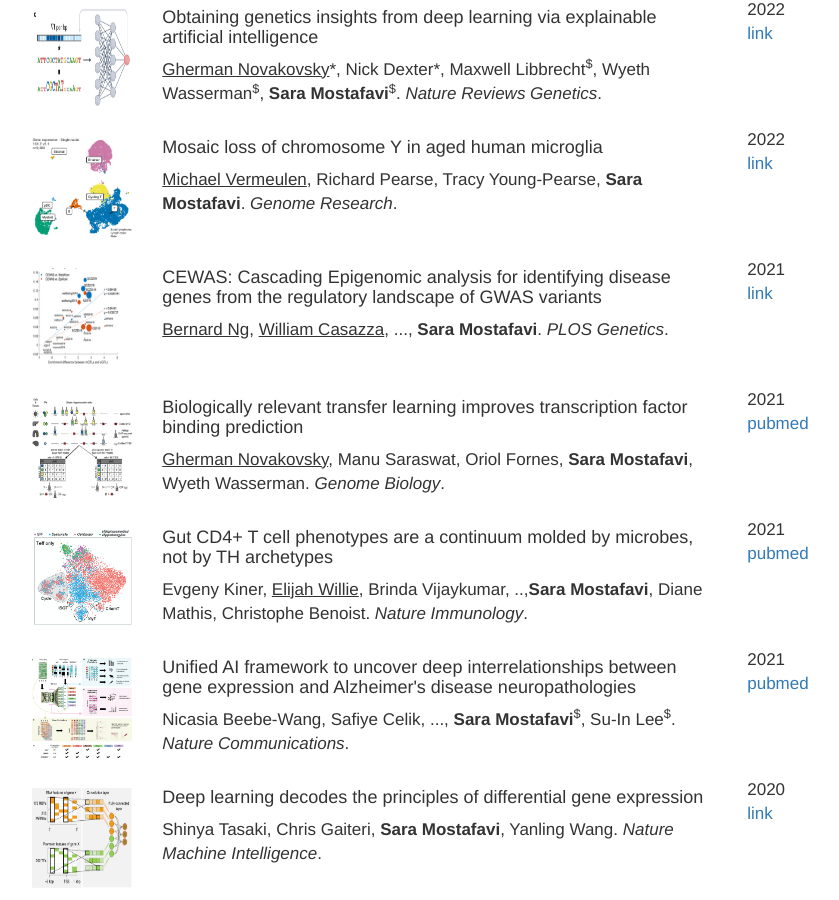
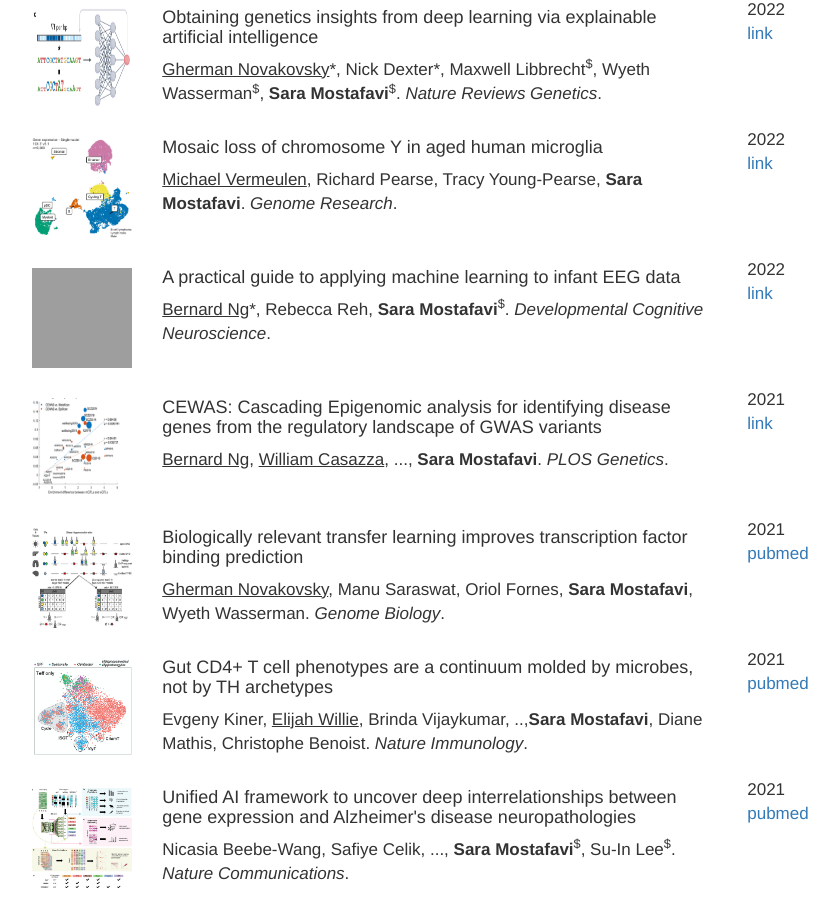
Before and after one commit to saramostafavi/saramostafavi.github.io, a Jekyll site: the page built from publications.html, in a window 1280 px wide and 900 px high, scrolled down 749 px. Shown: the whole window, without its empty margins (54-893 px from the left). Built offline with Jekyll 4.4.1, drawn with Linux system fonts in a browser that asks for light colours; nearby versions of some CDN libraries; a style sheet for code colours, icons or effects is not loaded; grey boxes are pictures that could not be loaded.

Commit message:
Update publications.yml

```diff
--- a/_data/publications.yml
+++ b/_data/publications.yml
@@ -29,6 +29,16 @@
   repo:
     name: link
     url: https://genome.cshlp.org/content/early/2022/08/30/gr.276409.121
+
+- title: >
+    A practical guide to applying machine learning to infant EEG data
+  author: >
+    <u>Bernard Ng</u>*, Rebecca Reh, <b>Sara Mostafavi</b><sup>$</sup>. <I>Developmental Cognitive Neuroscience</I>.
+  image: ../images/EEG.png
+  year: 2022
+  repo:
+    name: link
+    url: https://www.sciencedirect.com/science/article/pii/S1878929322000408
 
 
 - title: >
```
